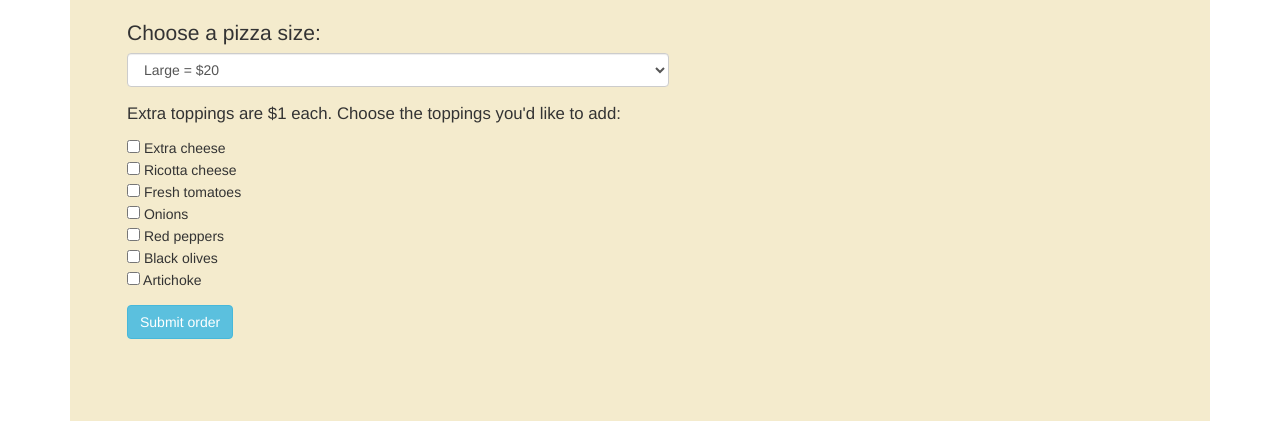
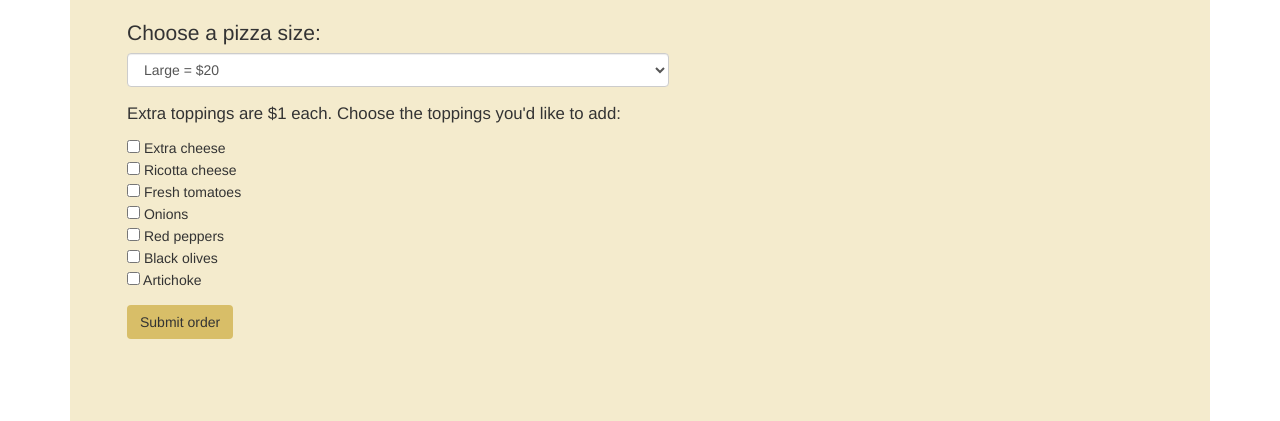
Before and after one commit to steve-burton/pizza-shop, a plain HTML site: page index.html in a window 1280 px wide. Shown: the part 379-800 px from the top of the page. Drawn offline with Linux system fonts and the light colour scheme.

```diff
--- a/css/styles.css
+++ b/css/styles.css
@@ -45,3 +45,7 @@ h3 {
   background-color: #f4ebcd;
   height: 1000px
 }
+
+button {
+  background-color: #d8be68;
+}
--- a/index.html
+++ b/index.html
@@ -35,7 +35,7 @@
             <input type="checkbox" name="topping-type" value="pepper"> Artichoke<br>
           </div>
 
-          <button type="submit" class="btn btn-info">Submit order</button>
+          <button type="submit" class="btn">Submit order</button>
         </form>
 
         <h3>Your pizza will cost: $<span id="total-price"></span></h3>
```
